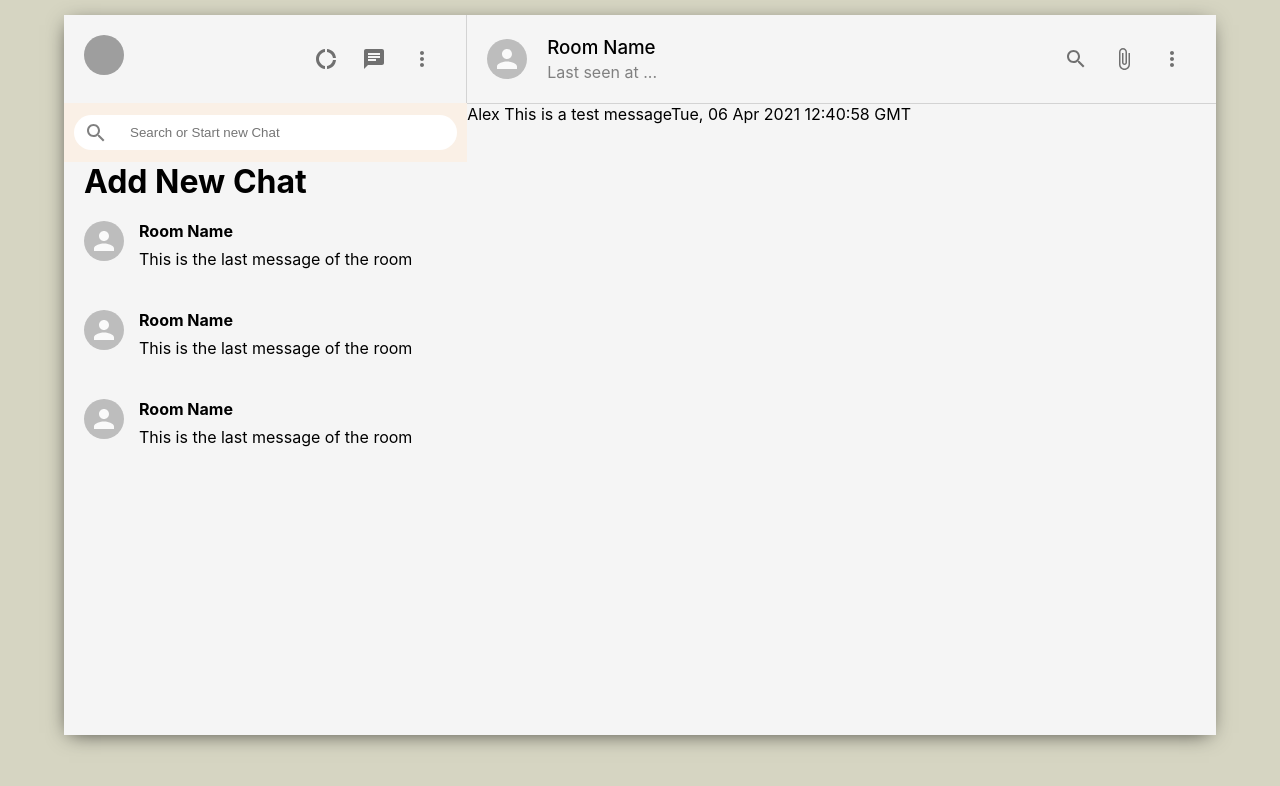
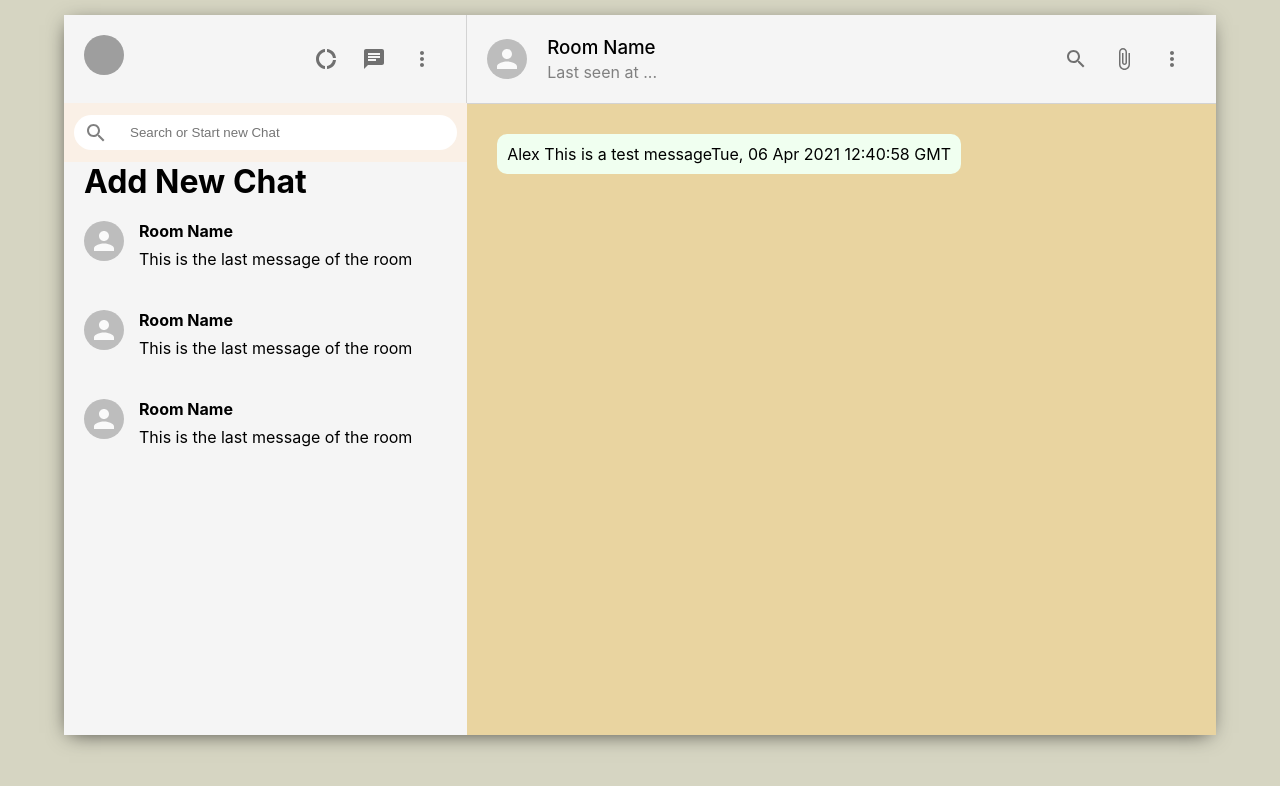
Before and after one commit to adospinoiu/MERN_WhatsApp_Clone, a React (Create React App) app in the folder whatsapp-clone/: page / in a window 1280 px wide. Shown: the top 786 px of the page. Built offline with nearby package versions, Linux system fonts and the light colour scheme; grey boxes are pictures that could not be loaded.

Commit message:
Added css to Chat.css file to style the chat content in the Chat.js component

```diff
--- a/whatsapp-clone/src/Chat.css
+++ b/whatsapp-clone/src/Chat.css
@@ -24,3 +24,22 @@
 .chat__headerInfo > p {
     color: gray;
 }
+
+.chat__body {
+    flex: 1;
+    background-color: rgb(233, 212, 160);
+    background-repeat: repeat;
+    background-position: center;
+    padding: 30px;
+    overflow: scroll;
+}
+
+.chat__message {
+    position: relative;
+    font-size: 16px;
+    padding: 10px;
+    width: fit-content;
+    border-radius: 10px;
+    background-color: honeydew;
+    margin-bottom: 30px;
+}
--- a/whatsapp-clone/src/Chat.js
+++ b/whatsapp-clone/src/Chat.js
@@ -28,7 +28,7 @@ function Chat() {
             </div>
 
             <div className="chat__body">
-                <p>
+                <p className="chat__message">
                     <span className="chat__name">Alex </span>
                     This is a test message
                     <span className="chat__timestamp">{new Date().toUTCString()}</span>
```
Also changed, not shown: 1 other file (tests, documents, lock files or other folders).
